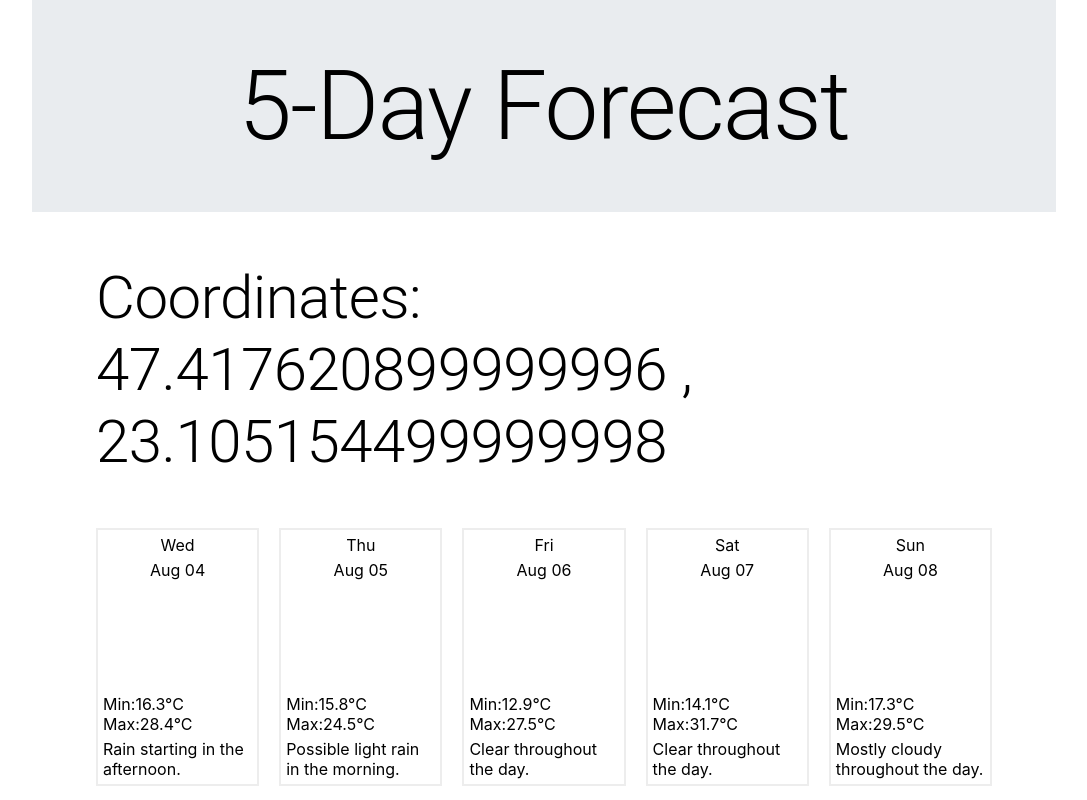
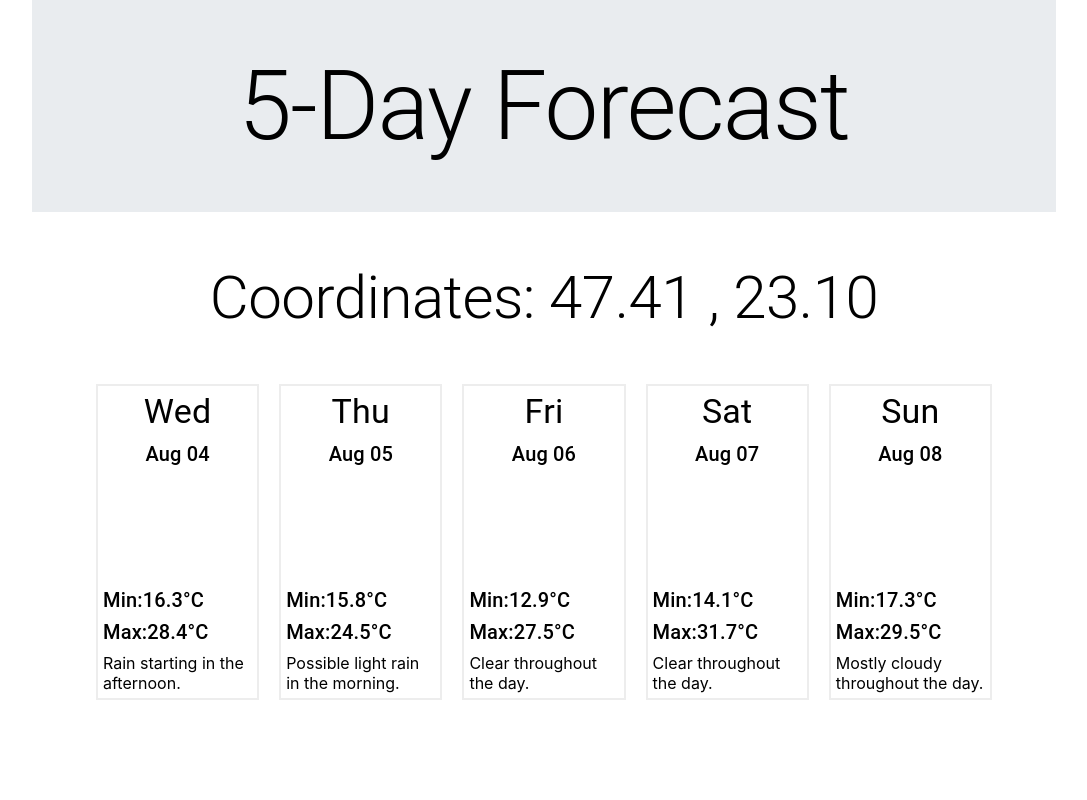
Before and after one commit to florentinmircea/weatherApp, a React (Create React App) app: page / in a window 1280 px wide. Shown: the whole page, without its empty margins (96-1183 px from the left). Built offline with nearby package versions, Linux system fonts and the light colour scheme; no server answers; some icons are missing.

Commit message:
Update DayComponent.js and Forecast.js

```diff
--- a/src/components/day/DayComponent.js
+++ b/src/components/day/DayComponent.js
@@ -1,12 +1,23 @@
-import { makeStyles } from "@material-ui/core";
+import { makeStyles, Typography, useMediaQuery } from "@material-ui/core";
+import { useTheme } from "@material-ui/core/styles";
 import { WiRaindrops, WiDaySunny, WiDayCloudyHigh } from "weather-icons-react";
 
 const DayComponent = (props) => {
   const classes = useStyles();
+  const theme = useTheme();
+  const isSmallScreen = useMediaQuery(theme.breakpoints.down("sm"));
   return (
     <div className={classes.root}>
-      <div>{props.data.time.substr(0, 3)}</div>
-      <div>{props.data.time.substr(3, 10)}</div>
+      <div>
+        <Typography variant={isSmallScreen === true ? "h5" : "h4"}>
+          {props.data.time.substr(0, 3)}
+        </Typography>
+      </div>
+      <div>
+        <Typography variant={isSmallScreen === true ? "h6" : "h6"}>
+          {props.data.time.substr(3, 10)}
+        </Typography>
+      </div>
       <div>
         {props.data.icon === "rain" ? (
           <WiRaindrops size={100} color="#000" />
@@ -19,11 +30,13 @@ const DayComponent = (props) => {
         ) : null}
       </div>
       <div>
-        {"Min:" +
-          props.data.temperatureMin +
-          "°C Max:" +
-          props.data.temperatureMax +
-          "°C"}
+        <Typography variant={isSmallScreen === true ? "h6" : "h6"}>
+          {"Min:" +
+            props.data.temperatureMin +
+            "°C Max:" +
+            props.data.temperatureMax +
+            "°C"}
+        </Typography>
       </div>
       <div>{props.data.summary}</div>
     </div>
--- a/src/components/forecast/Forecast.js
+++ b/src/components/forecast/Forecast.js
@@ -6,9 +6,7 @@ import { getWeather } from "../../api/api";
 import { res } from "../../api/mockdata";
 
 const Forecast = () => {
-  const [city, setCity] = useState(
-    "Coordinates: 47.417620899999996 , 23.105154499999998"
-  );
+  const [city, setCity] = useState("Coordinates: 47.41 , 23.10");
   const classes = useStyles();
   const theme = useTheme();
   const isSmallScreen = useMediaQuery(theme.breakpoints.down("sm"));
@@ -23,9 +21,9 @@ const Forecast = () => {
       navigator.geolocation.getCurrentPosition((position) => {
         setCity(
           "Coordinates: " +
-            position.coords.latitude.toString() +
+            position.coords.latitude.toFixed(2).toString() +
             " , " +
-            position.coords.longitude.toString()
+            position.coords.longitude.toFixed(2).toString()
         );
         getWeatherData(
           position.coords.latitude.toString(),
```
